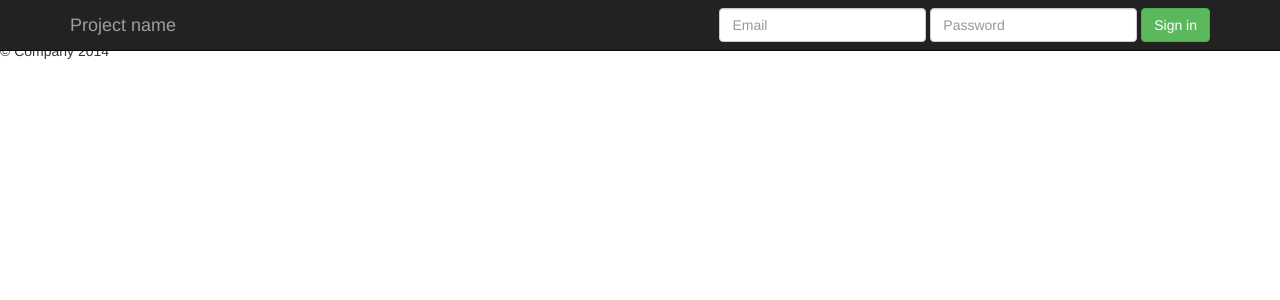
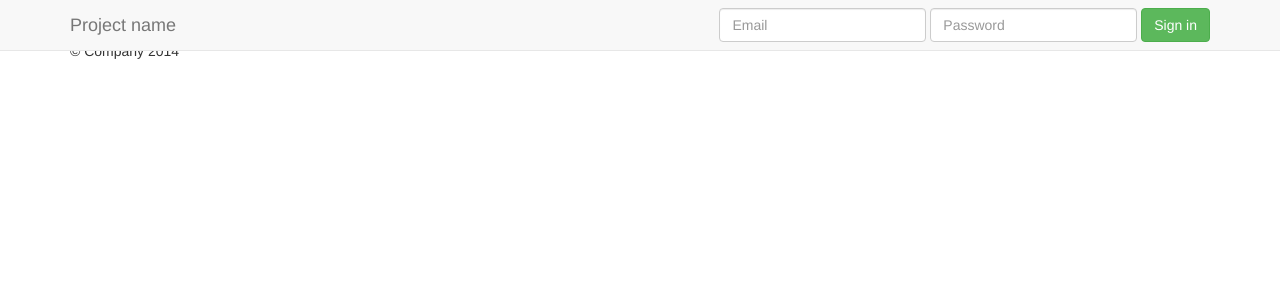
Before and after one commit to danpalmer/common_sense, a Django app: page / in a window 1280 px wide. Shown: the top 300 px of the page. Run offline with Django 3.2, Linux system fonts and the light colour scheme; some libraries are stand-ins or nearby versions.

Commit message:
More un-fucking-it-up

```diff
--- a/consultations/templates/consultations/base.html
+++ b/consultations/templates/consultations/base.html
@@ -15,7 +15,7 @@
 
   <body>
 
-    <nav class="navbar navbar-inverse navbar-fixed-top">
+    <nav class="navbar navbar-default navbar-fixed-top">
       <div class="container">
         <div class="navbar-header">
           <button type="button" class="navbar-toggle collapsed" data-toggle="collapse" data-target="#navbar" aria-expanded="false" aria-controls="navbar">
@@ -40,9 +40,10 @@
       </div>
     </nav>
 
+    {% block container %}
+      <div class="container">
         {% block content %}
         {% endblock %}
-
 
         <hr>
 
@@ -50,6 +51,7 @@
           <p>&copy; Company 2014</p>
         </footer>
       </div>
+    {% endblock %}
 
     <script src="https://cdnjs.cloudflare.com/ajax/libs/twitter-bootstrap/3.3.4/js/bootstrap.min.js"></script>
   </body>
```
Lines whose indentation alone changed are shown as unchanged.
